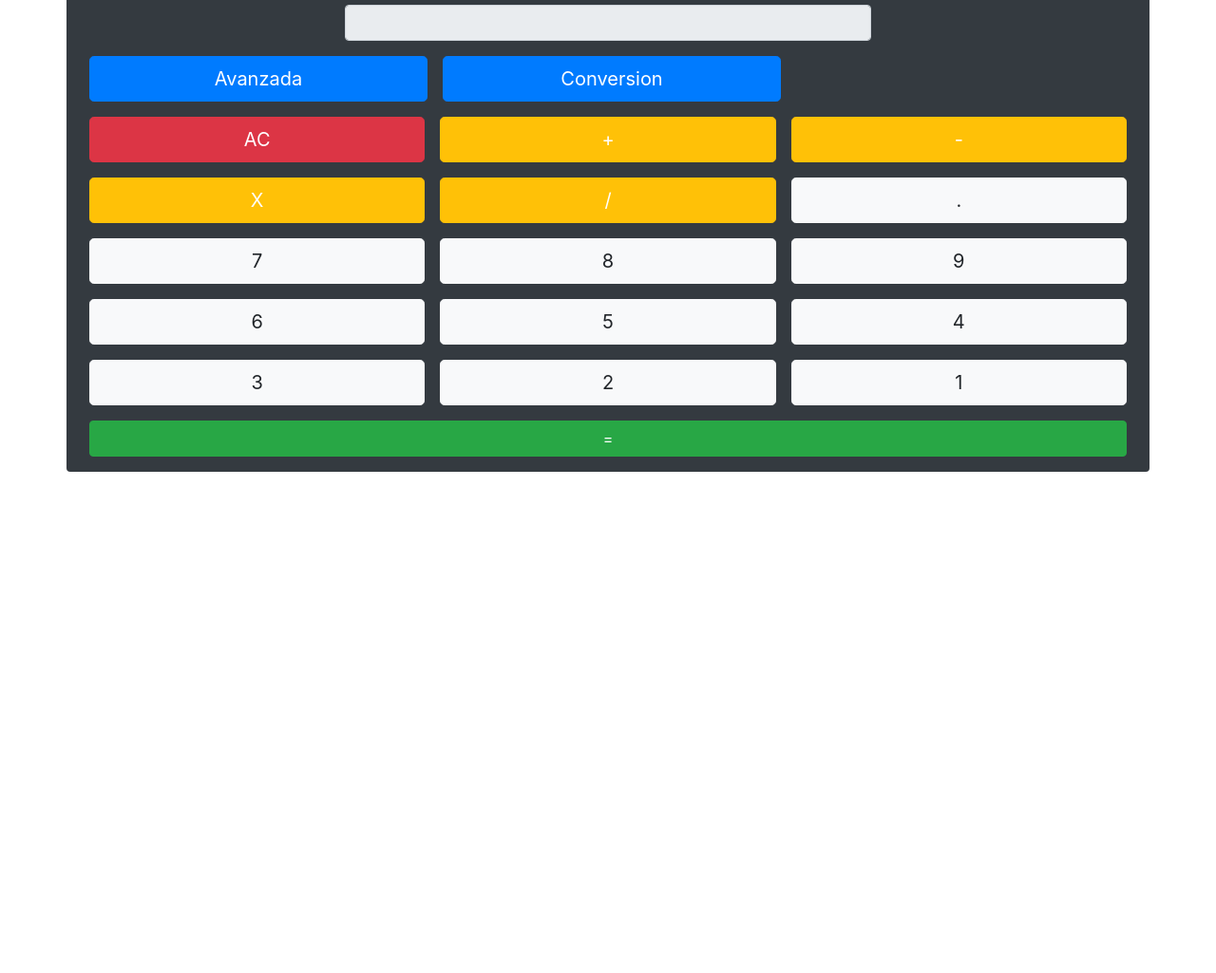
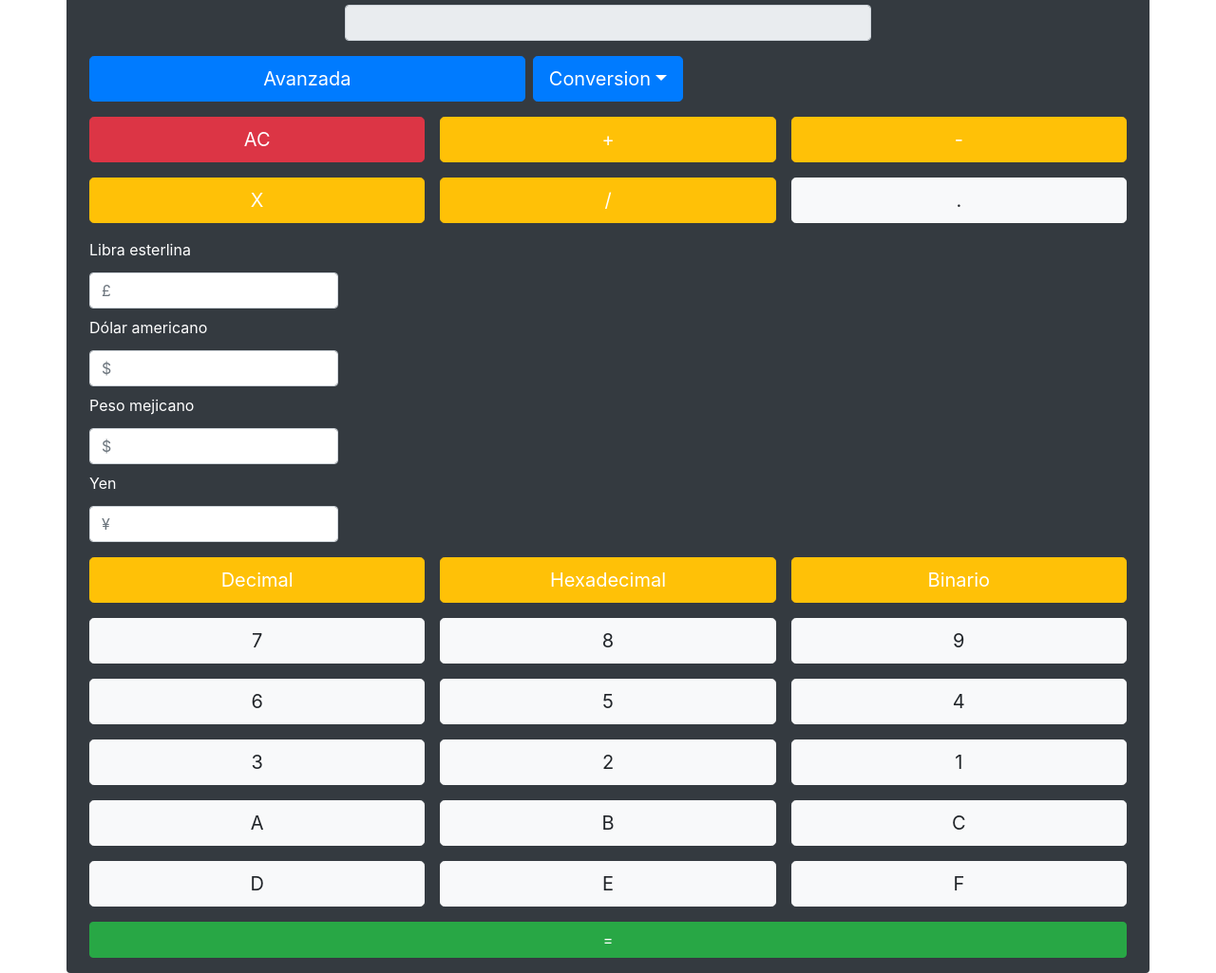
Before and after one commit to raulrp3/Design_Calculator_Raul_Ramirez, a plain HTML site: page index.html in a window 1280 px wide. Shown: the part 75-1100 px from the top of the page at 95% size. Before the commit the page ends 800 px from the top, so only its background shows below. Drawn offline with nearby package versions, Linux system fonts and the light colour scheme.

Commit message:
change design

```diff
--- a/index.html
+++ b/index.html
@@ -18,8 +18,15 @@
 		<div class="container">
 			<div class="row mt-3">
 				<button type="button" class="btn btn-lg btn-primary col mr-2 ml-2" id="advanced">Avanzada</button>
-				<button type="button" class="btn btn-lg btn-primary col mr-2 ml-2" id="conversion">Conversion</button>
-				<button type="button" class="btn btn-lg btn-primary col ml-2" id="normal">Estándar</button>
+				<div class="dropdown">
+	  				<button class="btn btn-lg btn-primary col dropdown-toggle" type="button"
+	  				data-toggle="dropdown" aria-haspopup="true" aria-expanded="false">Conversion</button>
+	  				<div class="dropdown-menu" aria-labelledby="dropdownMenuButton">
+					    <a class="dropdown-item" href="#" id="numerical">Conversion numérica</a>
+					    <a class="dropdown-item" href="#" id="monetary">Conversión monetaria</a>
+	  				</div>
+				</div>
+				<button type="button" class="btn btn-lg btn-primary col mr-2 ml-2" id="normal">Estándar</button>
 			</div>
 		</div>
 		<div id="operations" class="container">
@@ -40,12 +47,23 @@
 						<button type="button" class="btn btn-lg btn-warning col mr-2 ml-2" style="visibility: hidden;"></button>
 					</div>
 				</div>
-				<div id="pnConversion">
+				<div id="pnMonetary">
+					<div class="row mt-3 w-25">
+						<label class="ml-2 text-white">Libra esterlina</label>
+						<input type="text" class="ml-2 form-control mt-1" placeholder="£">
+						<label class="ml-2 text-white mt-2">Dólar americano</label>
+						<input type="text" class="ml-2 form-control mt-1" placeholder="$">
+						<label class="ml-2 text-white mt-2">Peso mejicano</label>
+						<input type="text" class="ml-2 form-control mt-1" placeholder="$">
+						<label class="ml-2 text-white mt-2">Yen</label>
+						<input type="text" class="ml-2 form-control mt-1" placeholder="¥">
+					</div>
+				</div>
+				<div id="pnNumeric">
 					<div class="row mt-3">
-						<button type="button" class="btn btn-lg btn-warning col mr-2 ml-2 text-white" id="libra">£</button>
-						<button type="button" class="btn btn-lg btn-warning col mr-2 ml-2 text-white" id="dolar">$</button>
-						<button type="button" class="btn btn-lg btn-warning col mr-2 ml-2 text-white" id="peso">$ Mex</button>
-						<button type="button" class="btn btn-lg btn-warning col mr-2 ml-2 text-white" id="yen">¥</button>
+						<button type="button" class="btn btn-lg btn-warning col mr-2 ml-2 text-white" id="decimal">Decimal</button>
+						<button type="button" class="btn btn-lg btn-warning col mr-2 ml-2 text-white" id="hexadecimal">Hexadecimal</button>
+						<button type="button" class="btn btn-lg btn-warning col mr-2 ml-2 text-white" id="binary">Binario</button>
 					</div>
 				</div>
 			</div>
@@ -65,6 +83,18 @@
 				<button type="button" class="btn btn-lg btn-light col mr-2 ml-2" name="2">2</button>
 				<button type="button" class="btn btn-lg btn-light col mr-2 ml-2" name="1">1</button>
 			</div>
+			<div id="pnNumericButtons">
+				<div class="row mt-3">
+					<button type="button" class="btn btn-lg btn-light col mr-2 ml-2" name="a">A</button>
+					<button type="button" class="btn btn-lg btn-light col mr-2 ml-2" name="b">B</button>
+					<button type="button" class="btn btn-lg btn-light col mr-2 ml-2" name="c">C</button>
+				</div>
+				<div class="row mt-3">
+					<button type="button" class="btn btn-lg btn-light col mr-2 ml-2" name="d">D</button>
+					<button type="button" class="btn btn-lg btn-light col mr-2 ml-2" name="e">E</button>
+					<button type="button" class="btn btn-lg btn-light col mr-2 ml-2" name="f">F</button>
+				</div>
+			</div>
 		</div>
 		<div class="container">
 			<div class="row mt-3">
--- a/js/main.js
+++ b/js/main.js
@@ -2,19 +2,19 @@ var divPn = "",firstNumber = 0,secondNumber = 0,operation = "",isDecimal = false
 window.onload = function(){
 	var screen = document.getElementById("screen");
 	var divAdvanced = document.getElementById("pnAdvanced");
-	var divConversion = document.getElementById("pnConversion");
+	//var divConversion = document.getElementById("pnConversion");
 	var normal = document.getElementById("normal");
 	var advanced = document.getElementById("advanced");
-	var conversion = document.getElementById("conversion");
+	//var conversion = document.getElementById("conversion");
 	var numbers = document.getElementById("buttons").getElementsByTagName("button");
 	var operations = document.getElementById("operations").getElementsByTagName("button");
 	var same = document.getElementById("same");
 	divAdvanced.style.display = "none";
-	divConversion.style.display = "none";
+	//divConversion.style.display = "none";
 	normal.style.visibility = "hidden";
 	normal.addEventListener("click",function(){showNormal()});
 	advanced.addEventListener("click",function(){showAdvanced(divAdvanced,normal)});
-	conversion.addEventListener("click",function(){showConversion(divConversion,normal)});
+	//conversion.addEventListener("click",function(){showConversion(divConversion,normal)});
 	for (var i = 0;i < numbers.length;i++){
 		numbers[i].addEventListener("click",function(){showNumber(screen)});
 	}
@@ -34,13 +34,13 @@ function showAdvanced(divAdvanced,normal){
 		divPn = divAdvanced.id;
 	}
 }
-function showConversion(divConversion,normal){
+/*function showConversion(divConversion,normal){
 	if (divConversion.style.display == "none"){
 		divConversion.style.display = "block";
 		normal.style.visibility = "visible";
 		divPn = divConversion.id;
 	}
-}
+}*/
 function showNumber(screen){
 	screen.value += event.target.name;
 }
```
